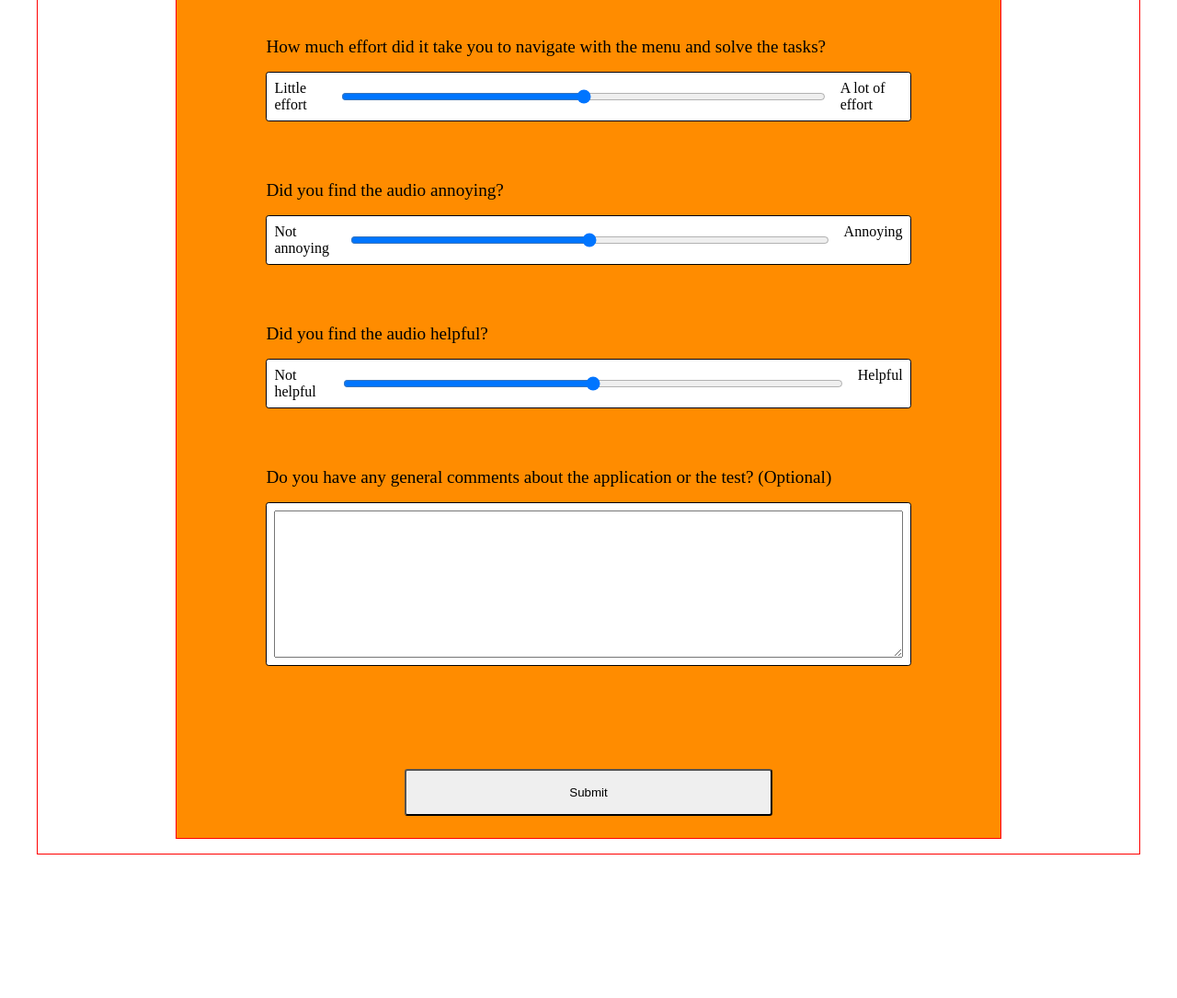
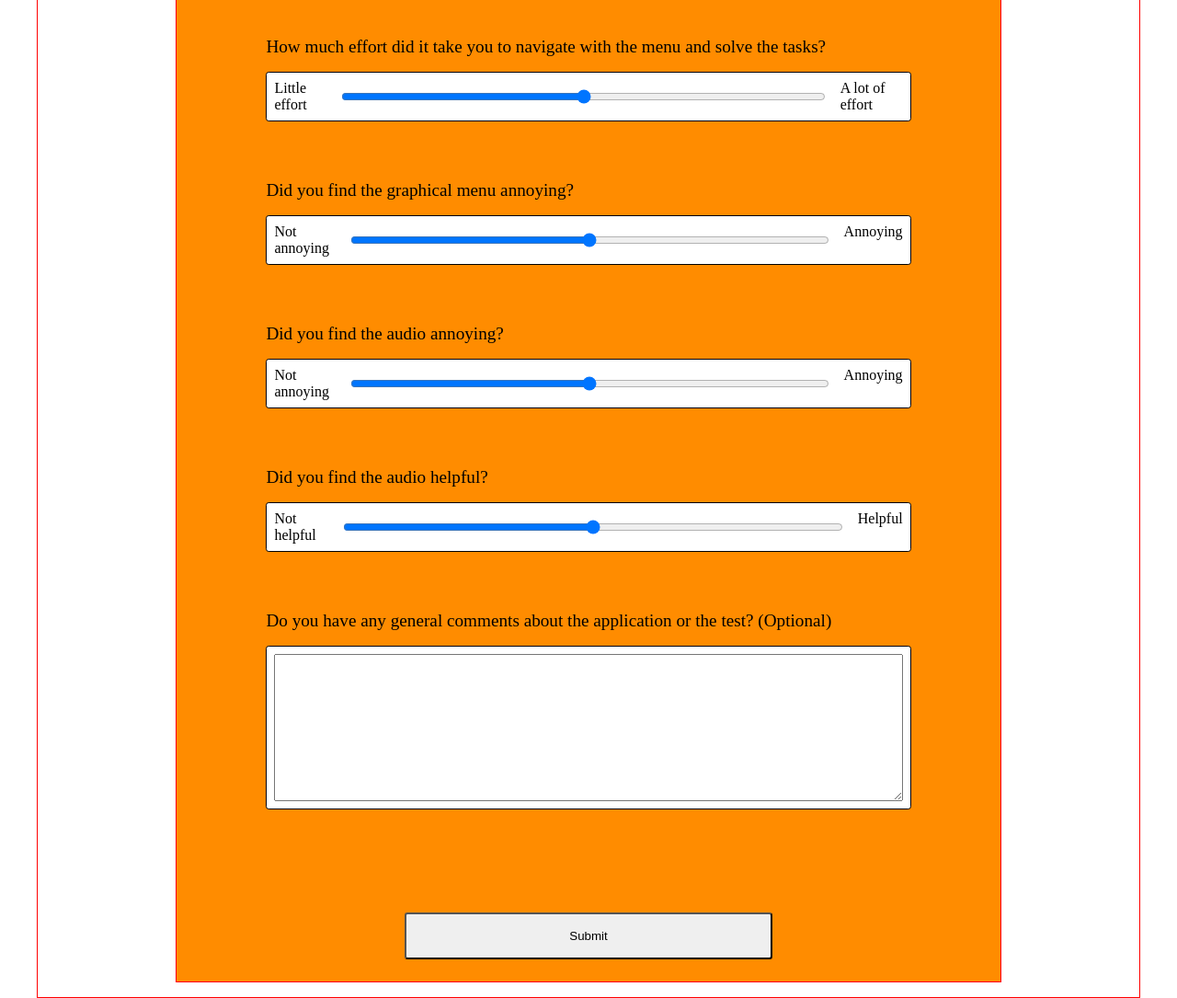
Before and after one commit to c14jonfr/Examensarbete, a PHP site: page /A/Form.php in a window 1280 px wide. Shown: the part 370-1455 px from the top of the page at 92% size. Before the commit the page ends 1299 px from the top, so only its background shows below. Run offline with PHP 8.4, Linux system fonts and the light colour scheme.

Commit message:
minor updates to from (A directory), added more questions

```diff
--- a/A/Form.php
+++ b/A/Form.php
@@ -40,12 +40,16 @@
             <div><div>Little effort</div><input type="range" name="effort" id="effort" min="0" max="10"><div>A lot of effort</div></div>
         </div>
         <div>
-            <label for="annoyance">Did you find the audio annoying?</label>
-            <div><div>Not annoying</div><input type="range" name="annoyance" id="annoyance" min="0" max="10"><div>Annoying</div></div>
+            <label for="menu-annoyance">Did you find the graphical menu annoying?</label>
+            <div><div>Not annoying</div><input type="range" name="menu-annoyance" id="menu-annoyance" min="0" max="10"><div>Annoying</div></div>
         </div>
         <div>
-            <label for="effort">Did you find the audio helpful?</label>
-            <div><div>Not helpful</div><input type="range" name="helpfulness" id="helfulness" min="0" max="10"><div>Helpful</div></div>
+            <label for="audio-annoyance">Did you find the audio annoying?</label>
+            <div><div>Not annoying</div><input type="range" name="audio-annoyance" id="audio-annoyance" min="0" max="10"><div>Annoying</div></div>
+        </div>
+        <div>
+            <label for="audio-helpfulness">Did you find the audio helpful?</label>
+            <div><div>Not helpful</div><input type="range" name="audio-helpfulness" id="audio-helfulness" min="0" max="10"><div>Helpful</div></div>
         </div>
         <div>
             <label for="comments">Do you have any general comments about the application or the test? (Optional)</label>
--- a/A/Thanks.php
+++ b/A/Thanks.php
@@ -8,8 +8,9 @@
         'age'     => $_POST['age'],
         'gender'    => $_POST['gender'],
         'effort'    => $_POST['effort'],
-        'annoyance'    => $_POST['annoyance'],
-        'helpfulness'    => $_POST['helpfulness'],
+        'menu-annoyance'    => $_POST['menu-annoyance'],
+        'audio-annoyance'    => $_POST['audio-annoyance'],
+        'audio-helpfulness'    => $_POST['audio-helpfulness'],
         'comments'        => $_POST['comments'],
         'taskTimes' => json_decode($_POST['taskTimes'])
     );
```
